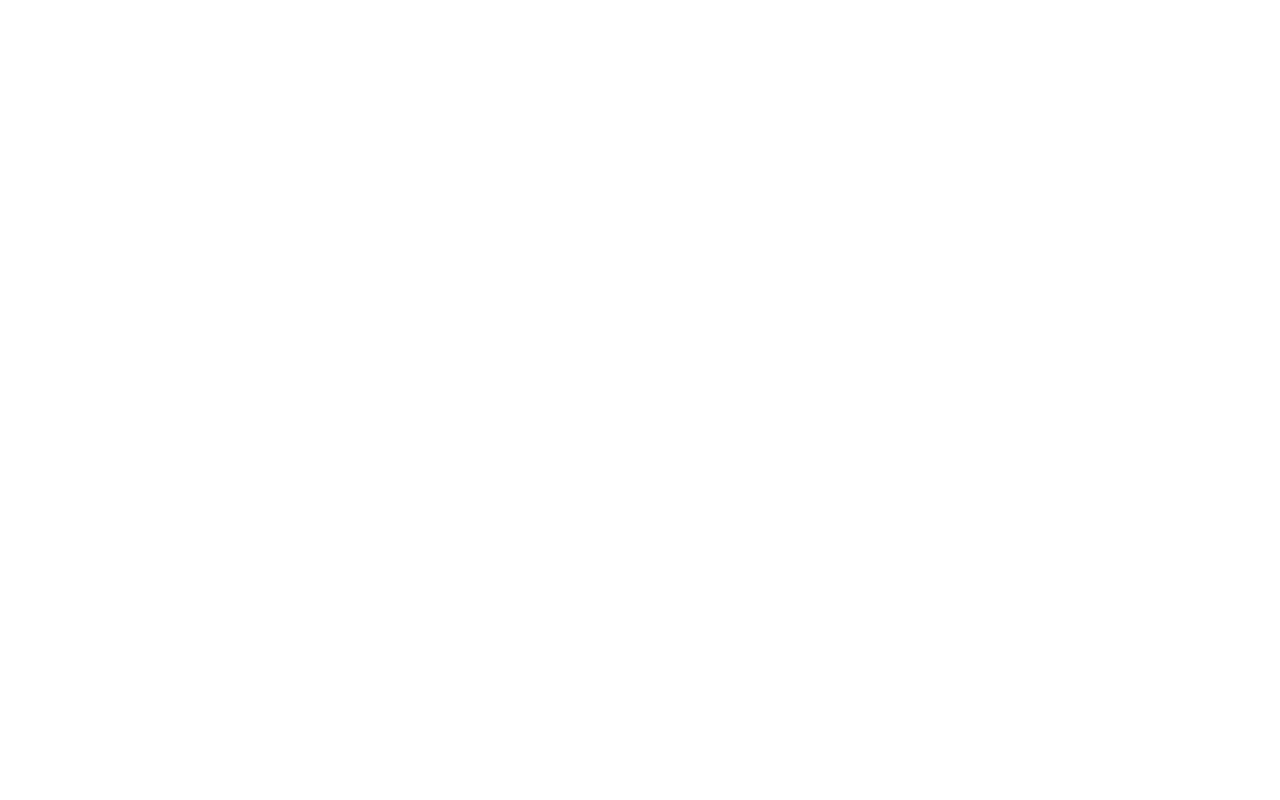
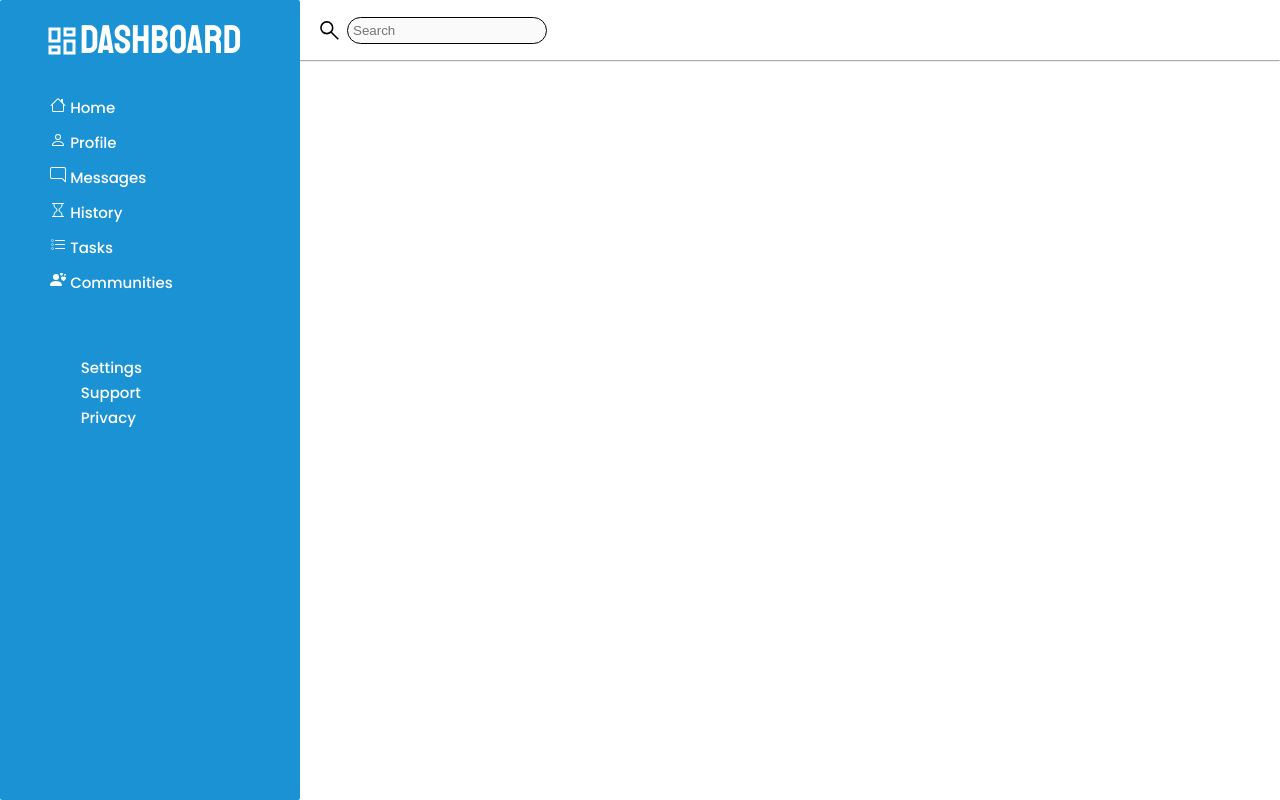
Before and after one commit to berwinsingh/admin_dashboard, a plain HTML site: page index.html in a window 1280 px wide. Drawn offline with nearby package versions, Linux system fonts and the light colour scheme.

Commit message:
Added Further functionality

```diff
--- a/index.html
+++ b/index.html
@@ -3,11 +3,81 @@
 <head>
     <meta charset="UTF-8">
     <meta name="viewport" content="width=device-width, initial-scale=1.0">
+    <link rel="preconnect" href="https://fonts.googleapis.com">
+    <link rel="preconnect" href="https://fonts.gstatic.com" crossorigin>
+    <link href="https://fonts.googleapis.com/css2?family=Poppins:wght@400;500&family=Staatliches&display=swap" rel="stylesheet">
+    <link rel="stylesheet" href="https://cdn.jsdelivr.net/npm/bootstrap-icons@1.10.5/font/bootstrap-icons.css">
+    <link rel="stylesheet" href="https://fonts.googleapis.com/css2?family=Material+Symbols+Outlined:opsz,wght,FILL,GRAD@48,400,0,0" />
     <link rel="stylesheet" href="./style.css">
     <title>Admin Dashboard</title>
 </head>
 <body>
+    <div class="sidebar flex">
+        <h1><a href="#">
+            <span class="material-symbols-outlined dashboard">
+                dashboard
+                </span>
+            <span>Dashboard</span>
+            </a>
+        </h1>
 
+        <div class="navigation-items flex">
+            <ul class="flex main-nav">
+                <li class="flex"><a href="#"><svg xmlns="http://www.w3.org/2000/svg" width="16" height="16" fill="currentColor" class="bi bi-house" viewBox="0 0 16 16">
+                    <path d="M8.707 1.5a1 1 0 0 0-1.414 0L.646 8.146a.5.5 0 0 0 .708.708L2 8.207V13.5A1.5 1.5 0 0 0 3.5 15h9a1.5 1.5 0 0 0 1.5-1.5V8.207l.646.647a.5.5 0 0 0 .708-.708L13 5.793V2.5a.5.5 0 0 0-.5-.5h-1a.5.5 0 0 0-.5.5v1.293L8.707 1.5ZM13 7.207V13.5a.5.5 0 0 1-.5.5h-9a.5.5 0 0 1-.5-.5V7.207l5-5 5 5Z"/>
+                  </svg>
+                    <span>Home</span></a>
+                </li>
+                <li class="flex"><a href="#"><svg xmlns="http://www.w3.org/2000/svg" width="16" height="16" fill="currentColor" class="bi bi-person" viewBox="0 0 16 16">
+                    <path d="M8 8a3 3 0 1 0 0-6 3 3 0 0 0 0 6Zm2-3a2 2 0 1 1-4 0 2 2 0 0 1 4 0Zm4 8c0 1-1 1-1 1H3s-1 0-1-1 1-4 6-4 6 3 6 4Zm-1-.004c-.001-.246-.154-.986-.832-1.664C11.516 10.68 10.289 10 8 10c-2.29 0-3.516.68-4.168 1.332-.678.678-.83 1.418-.832 1.664h10Z"/>
+                  </svg>
+                    <span>Profile</span></a>
+                </li>
+                <li class="flex"><a href="#">
+                    <svg xmlns="http://www.w3.org/2000/svg" width="16" height="16" fill="currentColor" class="bi bi-chat-right" viewBox="0 0 16 16">
+                        <path d="M2 1a1 1 0 0 0-1 1v8a1 1 0 0 0 1 1h9.586a2 2 0 0 1 1.414.586l2 2V2a1 1 0 0 0-1-1H2zm12-1a2 2 0 0 1 2 2v12.793a.5.5 0 0 1-.854.353l-2.853-2.853a1 1 0 0 0-.707-.293H2a2 2 0 0 1-2-2V2a2 2 0 0 1 2-2h12z"/>
+                      </svg>
+                    <span>Messages</span>
+                </a></li>
+                <li class="flex"><a href="#"><svg xmlns="http://www.w3.org/2000/svg" width="16" height="16" fill="currentColor" class="bi bi-hourglass" viewBox="0 0 16 16">
+                    <path d="M2 1.5a.5.5 0 0 1 .5-.5h11a.5.5 0 0 1 0 1h-1v1a4.5 4.5 0 0 1-2.557 4.06c-.29.139-.443.377-.443.59v.7c0 .213.154.451.443.59A4.5 4.5 0 0 1 12.5 13v1h1a.5.5 0 0 1 0 1h-11a.5.5 0 1 1 0-1h1v-1a4.5 4.5 0 0 1 2.557-4.06c.29-.139.443-.377.443-.59v-.7c0-.213-.154-.451-.443-.59A4.5 4.5 0 0 1 3.5 3V2h-1a.5.5 0 0 1-.5-.5zm2.5.5v1a3.5 3.5 0 0 0 1.989 3.158c.533.256 1.011.791 1.011 1.491v.702c0 .7-.478 1.235-1.011 1.491A3.5 3.5 0 0 0 4.5 13v1h7v-1a3.5 3.5 0 0 0-1.989-3.158C8.978 9.586 8.5 9.052 8.5 8.351v-.702c0-.7.478-1.235 1.011-1.491A3.5 3.5 0 0 0 11.5 3V2h-7z"/>
+                  </svg>
+                    <span>History</span></a></li>
+                <li class="flex"><a href="#">
+                    <svg xmlns="http://www.w3.org/2000/svg" width="16" height="16" fill="currentColor" class="bi bi-list-task" viewBox="0 0 16 16">
+                        <path fill-rule="evenodd" d="M2 2.5a.5.5 0 0 0-.5.5v1a.5.5 0 0 0 .5.5h1a.5.5 0 0 0 .5-.5V3a.5.5 0 0 0-.5-.5H2zM3 3H2v1h1V3z"/>
+                        <path d="M5 3.5a.5.5 0 0 1 .5-.5h9a.5.5 0 0 1 0 1h-9a.5.5 0 0 1-.5-.5zM5.5 7a.5.5 0 0 0 0 1h9a.5.5 0 0 0 0-1h-9zm0 4a.5.5 0 0 0 0 1h9a.5.5 0 0 0 0-1h-9z"/>
+                        <path fill-rule="evenodd" d="M1.5 7a.5.5 0 0 1 .5-.5h1a.5.5 0 0 1 .5.5v1a.5.5 0 0 1-.5.5H2a.5.5 0 0 1-.5-.5V7zM2 7h1v1H2V7zm0 3.5a.5.5 0 0 0-.5.5v1a.5.5 0 0 0 .5.5h1a.5.5 0 0 0 .5-.5v-1a.5.5 0 0 0-.5-.5H2zm1 .5H2v1h1v-1z"/>
+                      </svg>
+                      <span>Tasks</span></a></li>
+                <li class="flex"><a href="#"><svg xmlns="http://www.w3.org/2000/svg" width="16" height="16" fill="currentColor" class="bi bi-person-hearts" viewBox="0 0 16 16">
+                    <path fill-rule="evenodd" d="M11.5 1.246c.832-.855 2.913.642 0 2.566-2.913-1.924-.832-3.421 0-2.566ZM9 5a3 3 0 1 1-6 0 3 3 0 0 1 6 0Zm-9 8c0 1 1 1 1 1h10s1 0 1-1-1-4-6-4-6 3-6 4Zm13.5-8.09c1.387-1.425 4.855 1.07 0 4.277-4.854-3.207-1.387-5.702 0-4.276ZM15 2.165c.555-.57 1.942.428 0 1.711-1.942-1.283-.555-2.281 0-1.71Z"/>
+                  </svg>
+                  <span>Communities</span></a></li>
+            </ul>
+
+            <div class="secondary-nav-items flex">
+                <ul>
+                    <li class="flex"><a href="#">
+                        <span>Settings</span>
+                    </a></li>
+                    <li class="flex"><a href="#">
+                        <span>Support</span>
+                    </a></li>
+                    <li class="flex"><a href="#">
+                        <span>Privacy</span>
+                    </a></li>
+                </ul>
+            </div>
+        </div>
+    </div>
+    <header>
+        <div class="search-area flex">
+            <img src="./Images/Search.svg" alt="search-icon" class="search-icon">
+            <input type="text" name="Search" id="search-bar" placeholder="Search" disabled>
+        </div>
+
+    </header>
 
     <script src="./script.js"></script>
 </body>
--- a/style.css
+++ b/style.css
@@ -0,0 +1,93 @@
+*{
+    margin: 0;
+    padding: 0;
+    box-sizing: border-box;
+}
+
+.flex{
+    display: flex;
+    align-items: center;
+}
+
+.grid{
+    display: grid;
+}
+
+ul{
+    list-style: none;
+}
+
+a{
+ text-decoration: none;
+ color: white;
+ font-weight: 500;
+}
+
+h1{
+    font-family: 'Staatliches', cursive;
+    font-size: 2.5rem;
+    padding-left: 50px;
+}
+
+body{
+    font-family: 'Poppins', sans-serif;
+}
+
+header{
+    width: 100%;
+    background-color: white;
+    box-shadow: 0 0 2px black;
+    height: 60px;
+}
+
+input[type=text]{
+    width: 200px;
+    border: 1px solid black;
+    padding: 5px;
+    border-radius: 20px;
+}
+
+.search-icon{
+    width: 25px;
+}
+
+.search-area{
+    gap: 5px;
+    padding: 17px;
+}
+
+.sidebar{
+    background-color: rgb(26, 146, 211);
+    width: 300px;
+    height: 100vh;
+    float: left;
+    padding-top: 15px;
+    color: white;
+    flex-direction: column;
+    align-items: flex-start;
+    border-radius: 2px;
+}
+
+.dashboard{
+    color: white;
+    scale: 1.5;
+}
+
+.main-nav, .secondary-nav-items{
+    flex-direction: column;
+    gap: 10px;
+    align-items: flex-start;
+    padding: 30px 50px;
+}
+
+li{
+    gap: 20px;
+}
+
+ul span{
+    font-size: 15px;
+}
+
+.navigation-items{
+    flex-direction: column;
+}
```
Also changed, not shown: Images/Search.svg (added).
